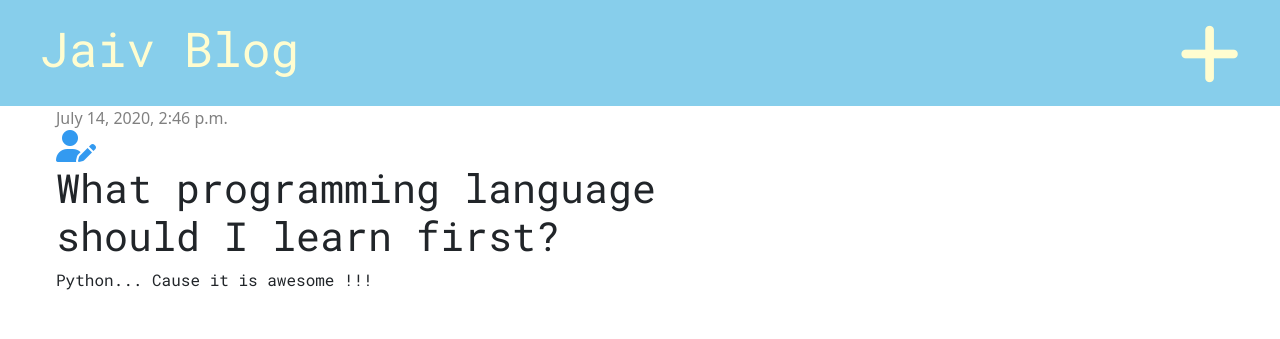
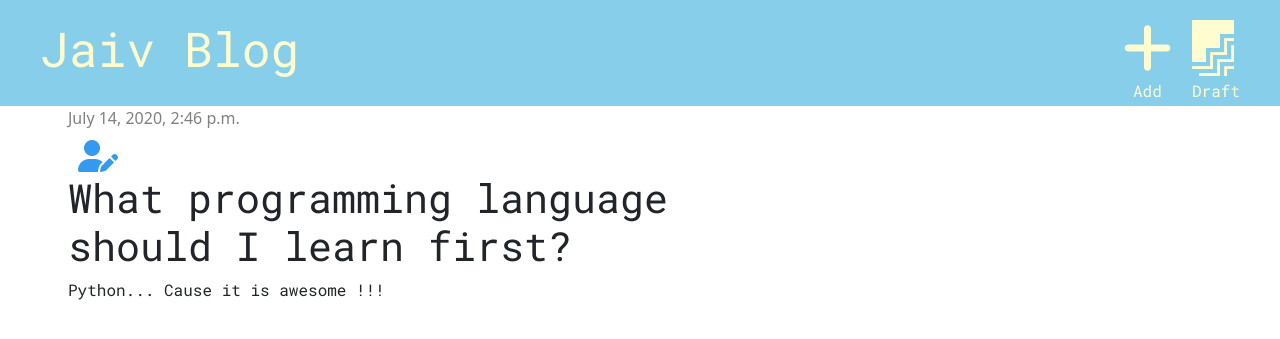
Before and after one commit to Jaiv24/my_django_site, a Django app: page /post/1 in a window 1280 px wide. Shown: the top 339 px of the page. Run offline with Django 3.2, Linux system fonts and the light colour scheme; a user stored in the database is signed in; data comes from the database, SQL or seed files in the repository; both versions use the stored data as it was after the commit; some libraries are stand-ins or nearby versions.

Commit message:
Adding draft feature and publish button.

```diff
--- a/blog/static/css/blog.css
+++ b/blog/static/css/blog.css
@@ -36,9 +36,10 @@
 .post-form-blog .btn-primary{
   float: right;
 }
-.top-menu{
+.top-menu, .top-menu:hover{
   color: #fffdd0;
   float: right;
   margin-right: 20px;
-  font-size: 26pt;
+  font-size: 21pt;
+  text-decoration: none;
 }
--- a/blog/templates/blog/base.html
+++ b/blog/templates/blog/base.html
@@ -18,7 +18,8 @@
 <body>
 <div class="page-header">
     {% if user.is_authenticated %}
-        <a href="{% url 'post_new' %}" class="top-menu"><i class="fas fa-plus fa-2x" style="color: #fffdd0;"></i></a>
+         <a href="{% url 'post_draft_list' %}" class="top-menu"><i class="fab fa-firstdraft fa-2x" style="color: #fffdd0;"></i><p style="font-size: 12pt;">Draft</p></a>
+        <a href="{% url 'post_new' %}" class="top-menu"><i class="fas fa-plus fa-2x" style="color: #fffdd0;"></i><p style="font-size: 12pt; padding-left: 10px">Add</p></a>
     {% endif %}
     <h1><a href="{% url 'post_list' %}"> Jaiv Blog </a> </h1>
 </div>
--- a/blog/templates/blog/post_detail.html
+++ b/blog/templates/blog/post_detail.html
@@ -6,9 +6,12 @@
             <div class="date">
                 {{ post.published_date }}
             </div>
+            {% else %}
+                <a href="{% url 'post_publish' pk=post.pk %}" class="btn btn-primary">Publish</a>
+
             {% endif %}
             {% if user.is_authenticated %}
-                <a href="{% url 'post_edit' pk=post.pk %}"><i class="fas fa-user-edit fa-2x" style="color: #339af0"></i></a>
+                <a href="{% url 'post_edit' pk=post.pk %}"><i class="fas fa-user-edit fa-2x" style="color: #339af0; padding-top: 10px; padding-left: 10px"></i></a>
             {% endif %}
             <h1>{{ post.title }}</h1>
             <p> {{ post.text|linebreaksbr}}</p>
--- a/blog/templates/blog/post_list.html
+++ b/blog/templates/blog/post_list.html
@@ -6,7 +6,7 @@
                     <p>Published: {{ post.published_date}}</p>
                 </div>
             <h1><a href="{% url 'post_detail' pk=post.pk %}">{{ post.title }}</a></h1>
-            <p>{{ post.text|linebreaksbr }}</p>
+            <p>{{ post.text|truncatechars:50 }}</p>
             </div>
             {% endfor %}
     {% endblock %}
--- a/blog/urls.py
+++ b/blog/urls.py
@@ -7,5 +7,7 @@
     path('post/<int:pk>', views.post_detail, name='post_detail'),
     path('post/new/', views.post_new, name='post_new'),
     path('post/<int:pk>/edit/', views.post_edit, name='post_edit'),
+    path('drafts/', views.post_draft_list, name='post_draft_list'),
+    path('post/<int:pk>/publish/', views.post_publish, name='post_publish'),
 
 ]
--- a/blog/views.py
+++ b/blog/views.py
@@ -23,7 +23,7 @@
         if form.is_valid():
             post = form.save(commit=False)
             post.author = request.user
-            post.published_date = timezone.now()
+            # post.published_date = timezone.now()
             post.save()
             return redirect('post_detail', pk=post.pk)
     else:
@@ -37,10 +37,20 @@
         if form.is_valid():
             post = form.save(commit=False)
             post.author = request.user
-            post.published_date = timezone.now()
+            # post.published_date = timezone.now()
             post.save()
             return redirect('post_detail', pk=post.pk)
     else:
         form = PostForm(instance=post)
         stuff_for_frontend = {'form': form}
     return render(request, 'blog/post_edit.html', stuff_for_frontend)
+
+def post_draft_list(request):
+    posts = Post.objects.filter(published_date__isnull=True).order_by('-created_date')
+    stuff_for_frontend = {'posts':posts}
+    return render(request, 'blog/post_draft_list.html', stuff_for_frontend)
+
+def post_publish(request, pk):
+    post = get_object_or_404(Post, pk=pk)
+    post.publish()
+    return redirect('post_detail', pk=pk)
```
Also changed, not shown: blog/templates/blog/post_draft_list.html (added, +18 -0 lines), db.sqlite3.
